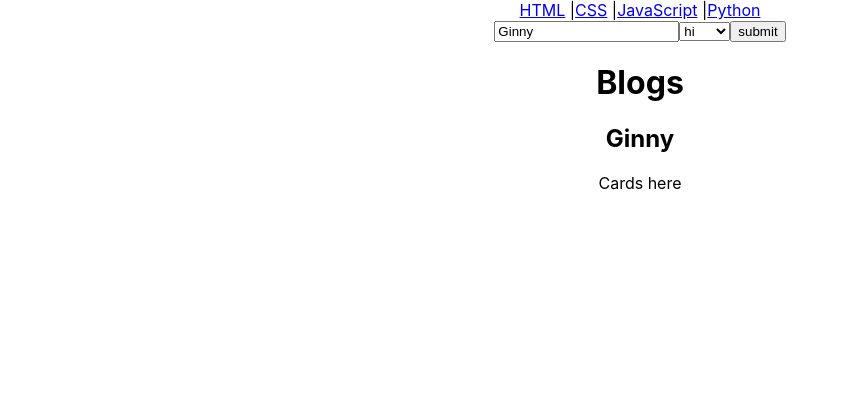
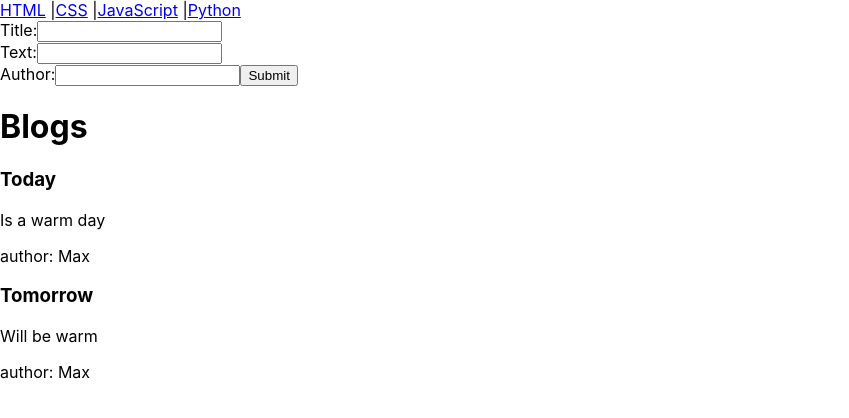
Before and after one commit to ginnygu/blogs-client-react-app, a React (Create React App) app: page / in a window 1280 px wide. Shown: the top 418 px of the page, without its empty margins (0-849 px from the left). Built offline with nearby package versions, Linux system fonts and the light colour scheme.

Commit message:
added blog form component

```diff
--- a/src/App.js
+++ b/src/App.js
@@ -1,85 +1,123 @@
 import "./App.css";
 import NavBar from "./components/NavBar";
 import Blogs from "./components/Blogs";
+import BlogForm from "./components/BlogForm";
 import { useState } from "react";
-
-//jsx mixture html, javascript, css
-//App it the top layer of components
-//all returns have to be in one set of tags
-import React, { Component } from "react";
-
-// class App extends Component {
-// 	state = {
-// 		name: "",
-// 	};
-//   this.props
-// 	render() {
-// 		console.log(this);
-// 		return <div></div>;
-// 	}
-// }
 
 function App() {
 	const initialState = [
 		{
+			id: 1,
 			title: "Today",
 			text: "Is a warm day",
 			author: "Max",
 		},
 		{
+			id: 2,
 			title: "Tomorrow",
 			text: "Will be warm",
 			author: "Max",
 		},
 	];
-	const [blogs, setBlogs] = useState(initialState); //[variableName, function]
-	// const blogs = [
-	// 	{
-	// 		title: "Today",
-	// 		text: "Is a warm day",
-	// 		author: "Max",
-	// 	},
-	// 	{
-	// 		title: "Tomorrow",
-	// 		text: "Will be warm",
-	// 		author: "Max",
-	// 	},
-	// ];
-	const [name, setName] = useState("Ginny");
-	const [age, setAge] = useState(34);
-	const [selected, setSelected] = useState("hi");
-	const handleNameChange = (event) => {
-		if (event.target.name === "user-name") {
-			console.log(event.target);
-			setName(event.target.value);
-		} else {
-			console.log(event.target);
-			console.log(event.target.value);
-			setSelected(event.target.value);
-		}
-	};
-	const handleOnClick = (e) => {
-		console.log(e);
-		console.log("hello");
-	};
+	const [blogs, setBlogs] = useState(initialState);
 	return (
-		<div className="App">
+		<div>
 			<NavBar />
-			<input
-				type="text"
-				value={name}
-				name="user-name"
-				onChange={handleNameChange}
-			/>
-			<select value={selected} onChange={handleNameChange}>
-				<option value="hi">hi</option>
-				<option value="hello">hello</option>
-			</select>
-			<button onClick={handleOnClick}>submit</button>
-			{/**key value pair in props*/}
-			<Blogs name={name} age={age} />
+			{/* <BlogForm setBlogsProps={setBlogs} blogsProps={blogs} /> */}
+			<BlogForm setBlogsProps={setBlogs} />
+			<Blogs blogsProps={blogs} />
 		</div>
 	);
 }
 
 export default App;
+
+//mounting: when a component is first rendered
+//updating: When a component re-renders when there's update in state or props
+//unmounting: when a component is no used and taken away
+
+// import "./App.css";
+// import NavBar from "./components/NavBar";
+// import Blogs from "./components/Blogs";
+// import { useState } from "react";
+
+// //jsx mixture html, javascript, css
+// //App it the top layer of components
+// //all returns have to be in one set of tags
+// import React, { Component } from "react";
+
+// // class App extends Component {
+// // 	state = {
+// // 		name: "",
+// // 	};
+// //   this.props
+// // 	render() {
+// // 		console.log(this);
+// // 		return <div></div>;
+// // 	}
+// // }
+
+// function App() {
+// 	const initialState = [
+// 		{
+// 			title: "Today",
+// 			text: "Is a warm day",
+// 			author: "Max",
+// 		},
+// 		{
+// 			title: "Tomorrow",
+// 			text: "Will be warm",
+// 			author: "Max",
+// 		},
+// 	];
+// 	const [blogs, setBlogs] = useState(initialState); //[variableName, function]
+// 	// const blogs = [
+// 	// 	{
+// 	// 		title: "Today",
+// 	// 		text: "Is a warm day",
+// 	// 		author: "Max",
+// 	// 	},
+// 	// 	{
+// 	// 		title: "Tomorrow",
+// 	// 		text: "Will be warm",
+// 	// 		author: "Max",
+// 	// 	},
+// 	// ];
+// 	const [name, setName] = useState("Ginny");
+// 	const [age, setAge] = useState(34);
+// 	const [selected, setSelected] = useState("hi");
+// 	const handleNameChange = (event) => {
+// 		if (event.target.name === "user-name") {
+// 			console.log(event.target);
+// 			setName(event.target.value);
+// 		} else {
+// 			console.log(event.target);
+// 			console.log(event.target.value);
+// 			setSelected(event.target.value);
+// 		}
+// 	};
+// 	const handleOnClick = (e) => {
+// 		console.log(e);
+// 		console.log("hello");
+// 	};
+// 	return (
+// 		<div className="App">
+// 			<NavBar />
+// 			<input
+// 				type="text"
+// 				value={name}
+// 				name="user-name"
+// 				onChange={handleNameChange}
+// 			/>
+// 			<select value={selected} onChange={handleNameChange}>
+// 				<option value="hi">hi</option>
+// 				<option value="hello">hello</option>
+// 			</select>
+// 			<button onClick={handleOnClick}>submit</button>
+// 			{/**key value pair in props*/}
+// 			<Blogs name={name} age={age} />
+// 		</div>
+// 	);
+// }
+
+// export default App;
--- /dev/null
+++ b/src/components/BlogForm.js
@@ -0,0 +1,67 @@
+import { useState } from "react";
+
+function BlogForm(props) {
+	const [titleInput, setTitleInput] = useState("");
+	const [textInput, setTextInput] = useState("");
+	const [authorInput, setAuthorInput] = useState("");
+
+	console.log(props);
+	const handleOnSubmit = (e) => {
+		const newBlog = {
+			title: titleInput,
+			text: textInput,
+			author: authorInput,
+		};
+		// const newArray = [...props.blogsProps, newBlog];
+		e.preventDefault();
+		props.setBlogsProps((prevState) => [
+			...prevState,
+			{ ...newBlog, id: prevState.length + 1 },
+		]);
+		setTitleInput("");
+		setTextInput("");
+		setAuthorInput("");
+		//props.setBlogsProps([...props.blogsProps, newBlog])
+		//function getInfo(callback){}
+		//getInfo(handleOnSubmit)
+	};
+
+	return (
+		<div>
+			<form onSubmit={handleOnSubmit}>
+				<label>Title:</label>
+				<input
+					type="text"
+					value={titleInput}
+					name="title"
+					onChange={(e) => {
+						setTitleInput(e.target.value);
+					}}
+				/>
+				<br />
+				<label>Text:</label>
+				<input
+					type="text"
+					value={textInput}
+					name="text"
+					onChange={(e) => {
+						setTextInput(e.target.value);
+					}}
+				/>
+				<br />
+				<label>Author:</label>
+				<input
+					type="text"
+					value={authorInput}
+					name="author"
+					onChange={(e) => {
+						setAuthorInput(e.target.value);
+					}}
+				/>
+				<button type="submit">Submit</button>
+			</form>
+		</div>
+	);
+}
+
+export default BlogForm;
--- a/src/components/Blogs.js
+++ b/src/components/Blogs.js
@@ -1,12 +1,14 @@
 import BlogsCard from "./BlogsCard";
 import { useState } from "react";
 function Blogs(props) {
-	console.log(props);
+	//console.log(props);
 	return (
 		<div>
 			<h1>Blogs</h1>
-			<h2>{props.name}</h2>
-			<BlogsCard />
+			{/* <h2>{props.name}</h2> */}
+			{props.blogsProps.map((blog) => {
+				return <BlogsCard key={blog.id} blog={blog} />;
+			})}
 		</div>
 	);
 }
--- a/src/components/BlogsCard.js
+++ b/src/components/BlogsCard.js
@@ -1,7 +1,10 @@
-function BlogsCard() {
+function BlogsCard(props) {
+	console.log("blogs card", props);
 	return (
 		<div>
-			<p>Cards here</p>
+			<h3>{props.blog.title}</h3>
+			<p>{props.blog.text}</p>
+			<p>author: {props.blog.author}</p>
 		</div>
 	);
 }
```
